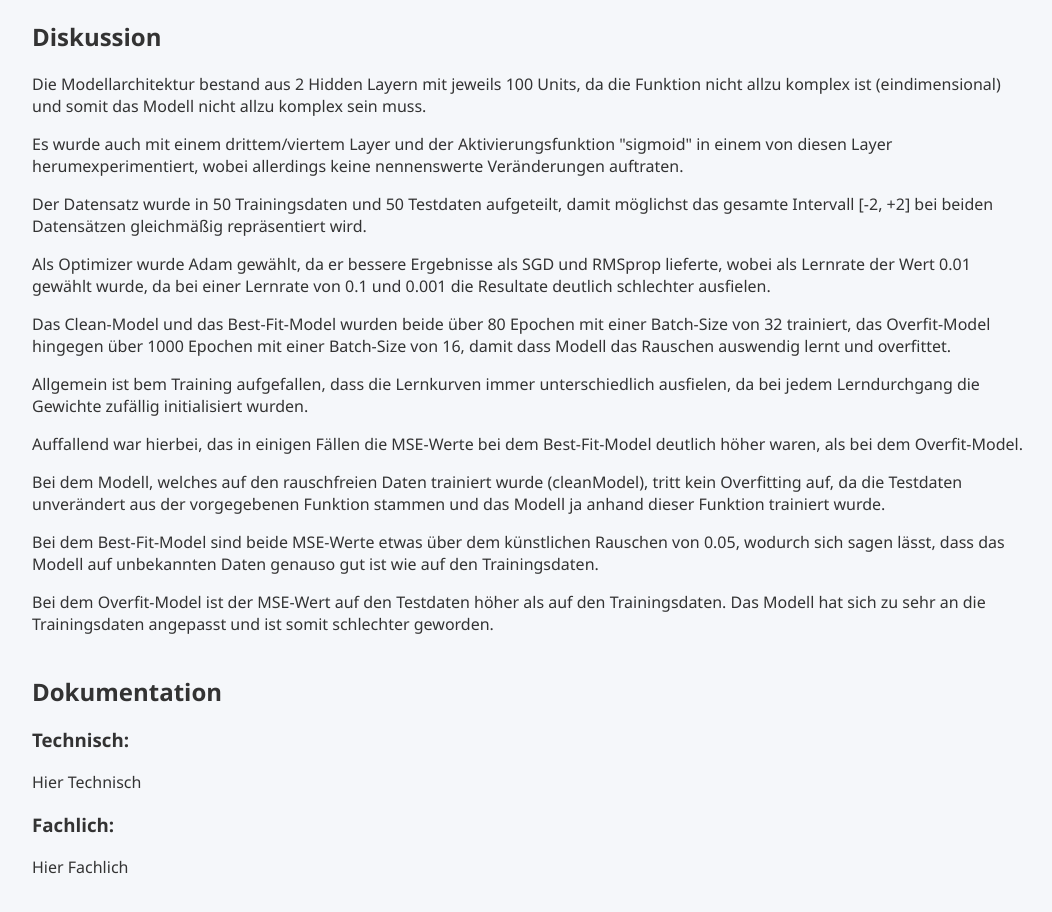
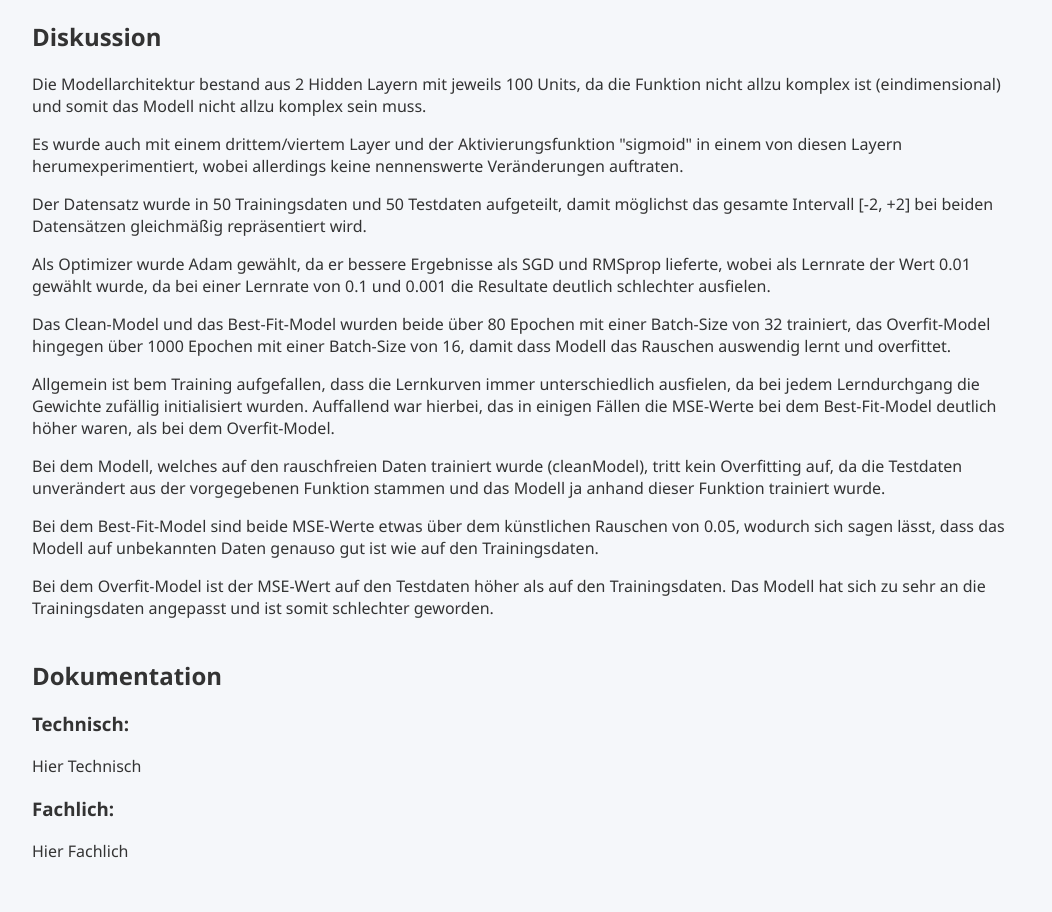
Before and after one commit to KonstantinKoenigshofen/DeepLearning_EA2, a plain HTML site: page index.html in a window 1280 px wide. Shown: the part 1380-2292 px from the top of the page, without its empty margins (108-1160 px from the left). Drawn offline with nearby package versions, Linux system fonts and the light colour scheme; a script that the page names is missing.

Commit message:
Diskussion

```diff
--- a/index.html
+++ b/index.html
@@ -77,7 +77,7 @@
     </p>
 
     <p>
-      Es wurde auch mit einem drittem/viertem Layer und der Aktivierungsfunktion "sigmoid" in einem von diesen Layer herumexperimentiert,
+      Es wurde auch mit einem drittem/viertem Layer und der Aktivierungsfunktion "sigmoid" in einem von diesen Layern herumexperimentiert,
       wobei allerdings keine nennenswerte Veränderungen auftraten.
     </p>
     <p>
@@ -94,10 +94,7 @@
     </p>
     <p>
       Allgemein ist bem Training aufgefallen, dass die Lernkurven immer unterschiedlich ausfielen, da bei jedem Lerndurchgang die Gewichte
-      zufällig initialisiert wurden.
-    </p>
-    <p>
-      Auffallend war hierbei, das in einigen Fällen die MSE-Werte bei dem Best-Fit-Model deutlich höher waren,
+      zufällig initialisiert wurden. Auffallend war hierbei, das in einigen Fällen die MSE-Werte bei dem Best-Fit-Model deutlich höher waren,
       als bei dem Overfit-Model.
     </p>
     <p>
```
